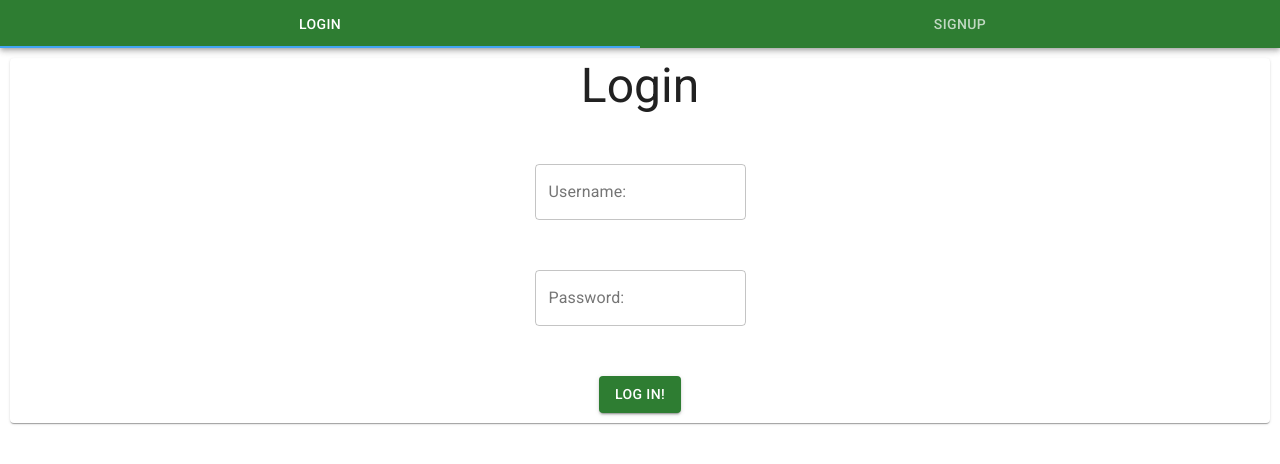
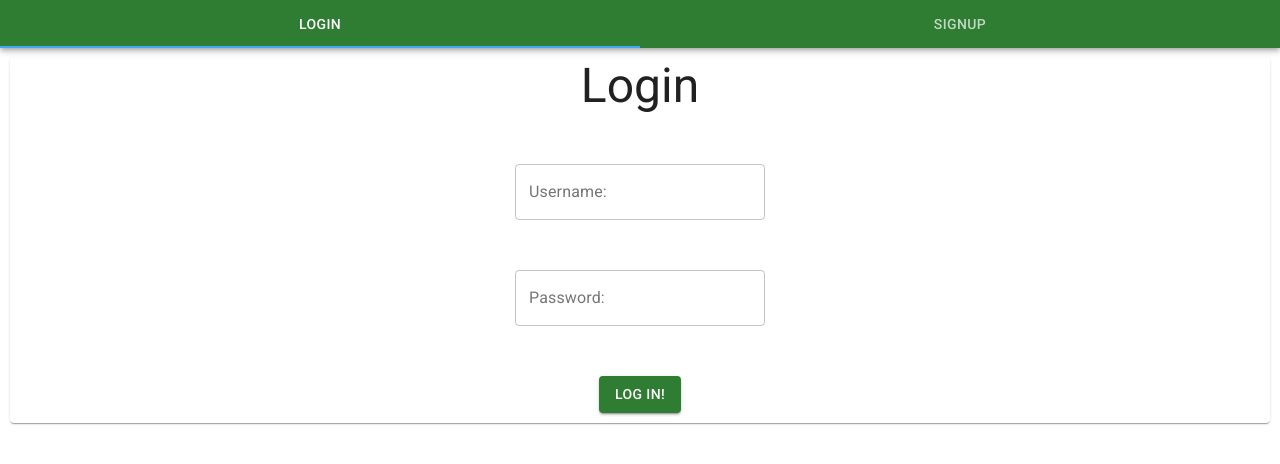
Before and after one commit to Zachary-Roland/closet-app-react, a React (Create React App) app: page /login in a window 1280 px wide. Shown: the top 464 px of the page. Built offline with nearby package versions, Linux system fonts and the light colour scheme.

Commit message:
changes err msg

```diff
--- a/src/components/Login.js
+++ b/src/components/Login.js
@@ -13,7 +13,7 @@ const Login = () => {
   const [password, setPassword] = useState("");
   const [errorUser, setErrorUser] = useState(false);
   const [errorPass, setErrorPass] = useState(false);
-  const defaultErr = "Must be at least 4 (but no more than 20) characters";
+  const defaultErr = "Must be between 4 and 20 characters";
   const [errorMsg, setErrorMsg] = useState(defaultErr);
   const { callAPI: loginCall } = useFetch("POST");
   // state for animation
@@ -41,6 +41,7 @@ const Login = () => {
           <div className="margin50">
             <TextField
               variant="outlined"
+              style={{ minWidth: 250 }}
               error={errorUser}
               helperText={errorUser ? errorMsg : null}
               label="Username:"
@@ -51,6 +52,7 @@ const Login = () => {
           <div className="margin50">
             <TextField
               variant="outlined"
+              style={{ minWidth: 250 }}
               type="password"
               error={errorPass}
               helperText={errorPass ? errorMsg : null}
@@ -63,8 +65,7 @@ const Login = () => {
             variant="contained"
             color="primary"
             style={{ marginBottom: 10 }}
-            onClick={async (e) => {
-              e.preventDefault();
+            onClick={async () => {
               setErrorUser(false);
               setErrorPass(false);
               if (
```
